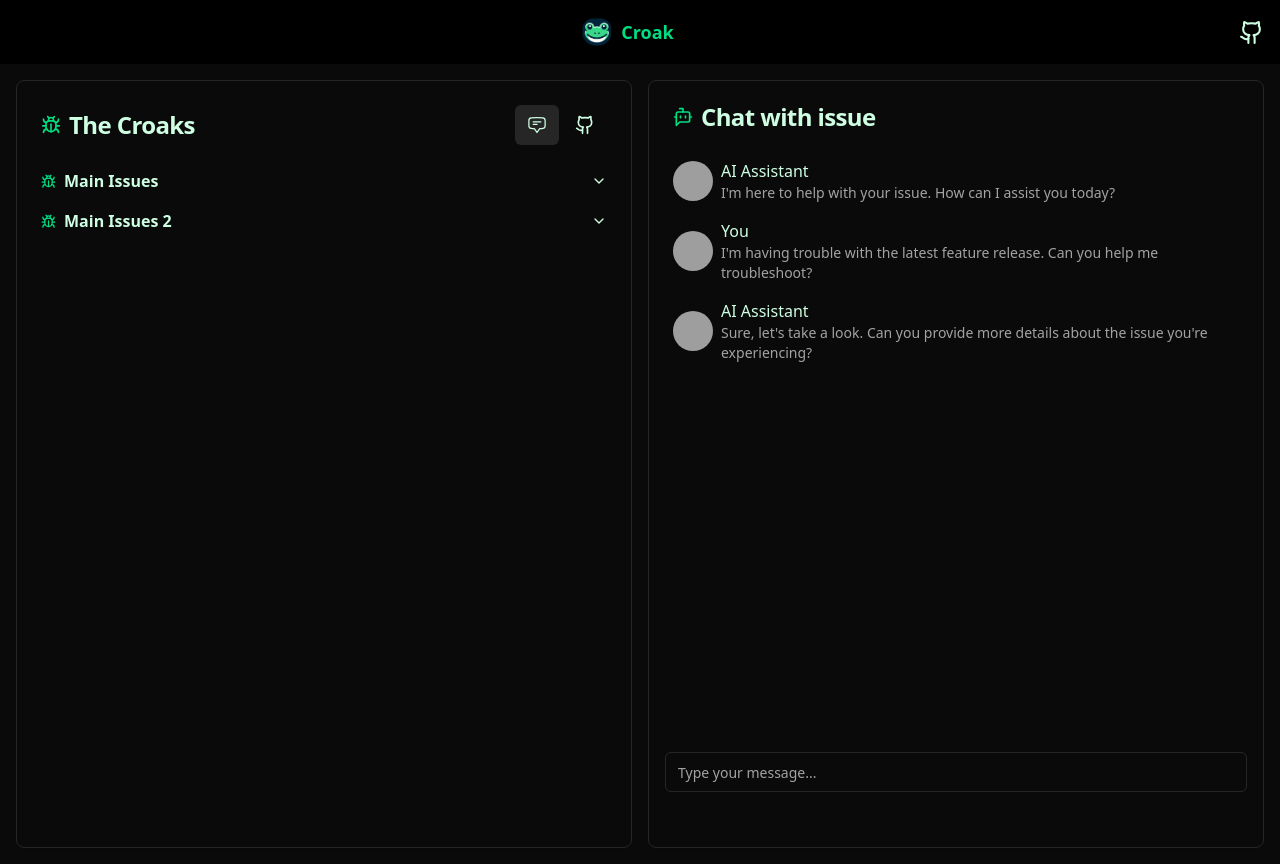
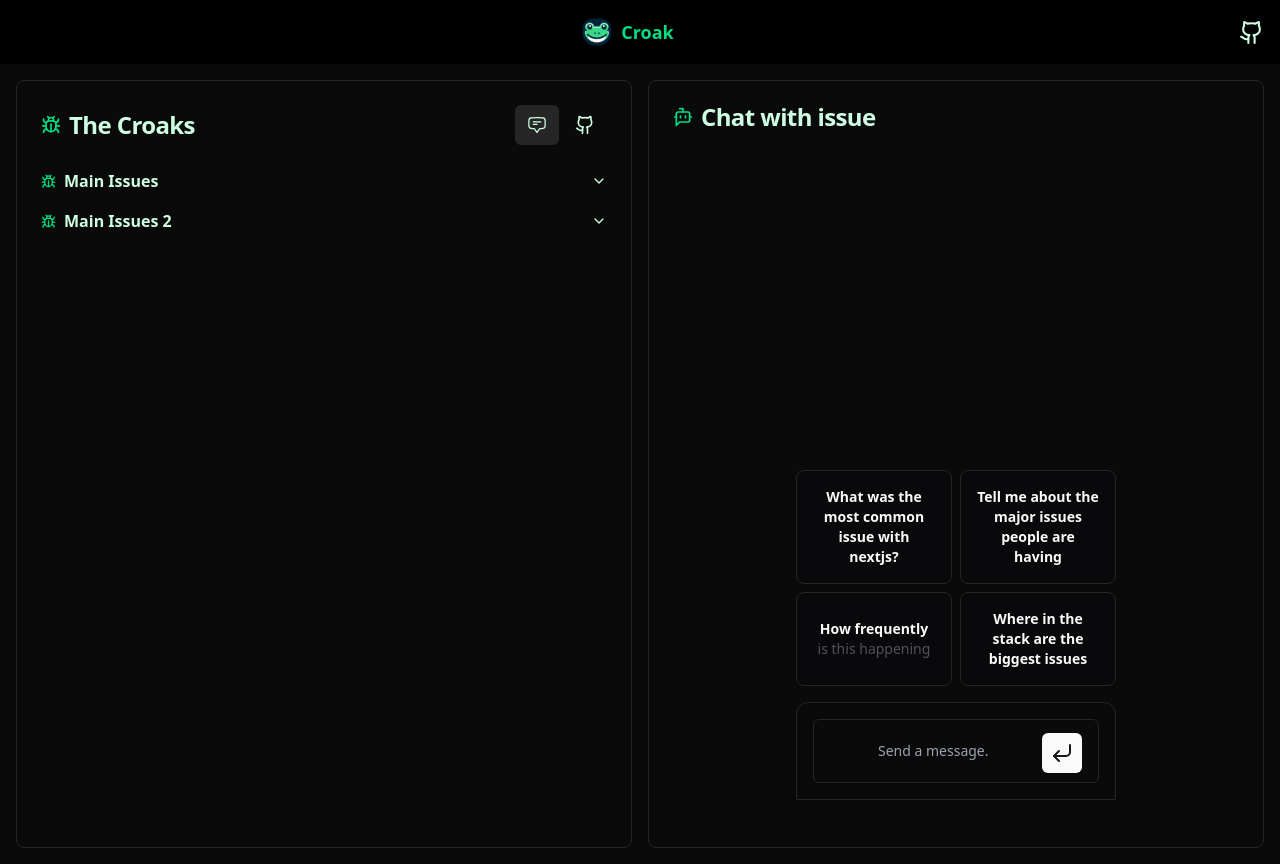
Before and after one commit to Mats-Dodd/croak, a Next.js app in the folder apps/web/: page / in a window 1280 px wide. Built offline with nearby package versions, Linux system fonts and the light colour scheme; grey boxes are pictures that could not be loaded.

Commit message:
chat stuff

```diff
--- /dev/null
+++ b/apps/web/app/_components/fancyTextArea.tsx
@@ -0,0 +1,136 @@
+"use client";
+
+import { Button } from "@/components/ui/button";
+import { Separator } from "@/components/ui/separator";
+import {
+  Tooltip,
+  TooltipContent,
+  TooltipTrigger,
+} from "@/components/ui/tooltip";
+import { cn } from "@/lib/utils";
+import { useChat } from "ai/react";
+import { Bot, CornerDownLeft, User } from "lucide-react";
+import { useParams, useRouter } from "next/navigation";
+import { useRef } from "react";
+import Textarea from "react-textarea-autosize";
+import { useEnterSubmit } from "./useEnterSubmit";
+export const dynamic = "force-dynamic";
+
+const exampleMessages = [
+  {
+    heading: "What was the most common issue with nextjs?",
+    message: `What was the most common issue with nextjs?`,
+  },
+  {
+    heading: "Tell me about the major issues people are having",
+    message: "Tell me about the major issues people are having",
+  },
+  {
+    heading: "How frequently ",
+    subheading: "is this happening",
+    message: `How frequently is this happening`,
+  },
+  {
+    heading: "Where in the stack are the biggest issues",
+    message: `Where in the stack are the biggest issues`,
+  },
+];
+
+export default function FancyTextArea() {
+  const params = useParams<{ meetId: string }>();
+  const inputRef = useRef<HTMLTextAreaElement>(null);
+  const { formRef, onKeyDown } = useEnterSubmit();
+  const router = useRouter();
+  const {
+    messages,
+    input,
+    handleInputChange,
+    handleSubmit,
+    setInput,
+    setMessages,
+    error,
+  } = useChat({
+    api: "/api/chat",
+  });
+
+  return (
+    <div className="stretch mx-auto flex w-full flex-col items-center py-24">
+      <div className="w-full px-4 lg:w-[60ch]">
+        {messages.map((m, i) => (
+          <div key={m.id}>
+            <div className="flex flex-row whitespace-pre-wrap py-4">
+              <div
+                className={cn(
+                  "flex size-8 shrink-0 select-none items-center justify-center rounded-md border shadow",
+                  m.role === "user"
+                    ? "bg-background"
+                    : "bg-primary text-primary-foreground"
+                )}
+              >
+                {m.role === "user" ? <User /> : <Bot />}
+              </div>
+              <div className="ml-4">{m.content}</div>
+            </div>
+            {i < messages.length - 1 && <Separator className="my-4" />}
+          </div>
+        ))}
+      </div>
+
+      <div className="fixed bottom-0 w-full lg:w-3/12">
+        <div className="mb-4 grid grid-cols-2 gap-2 px-4 sm:px-0">
+          {messages.length === 0 &&
+            exampleMessages.map((example, index) => (
+              <form key={example.heading} onSubmit={handleSubmit}>
+                <button
+                  key={example.heading}
+                  type="submit"
+                  className={`h-full w-full cursor-pointer rounded-lg border bg-white p-4 hover:bg-zinc-50 dark:bg-zinc-950 dark:hover:bg-zinc-900 ${
+                    index > 1 && "hidden md:block"
+                  }`}
+                  onClick={() => setInput(example.message)}
+                >
+                  <div className="text-sm font-semibold">{example.heading}</div>
+                  <div className="text-sm text-zinc-600">
+                    {example.subheading}
+                  </div>
+                </button>
+              </form>
+            ))}
+        </div>
+
+        <div className="space-y-4 border-t bg-background px-4 py-2 shadow-lg sm:rounded-t-xl sm:border md:py-4">
+          <form ref={formRef} onSubmit={handleSubmit}>
+            <div className="relative flex max-h-60 w-full grow flex-col overflow-hidden bg-background px-8 sm:rounded-md sm:border sm:px-12">
+              <Textarea
+                ref={inputRef}
+                tabIndex={0}
+                onKeyDown={onKeyDown}
+                placeholder="Send a message."
+                className="min-h-[60px] w-full resize-none bg-transparent px-4 py-[1.3rem] focus-within:outline-none sm:text-sm"
+                autoFocus
+                spellCheck={false}
+                autoComplete="off"
+                autoCorrect="off"
+                name="message"
+                rows={1}
+                value={input}
+                onChange={(e) => setInput(e.target.value)}
+              />
+              <div className="absolute right-0 top-[13px] sm:right-4">
+                <Tooltip>
+                  <TooltipTrigger asChild>
+                    <Button type="submit" size="icon">
+                      <CornerDownLeft />
+                      <span className="sr-only">Send message</span>
+                    </Button>
+                  </TooltipTrigger>
+                  <TooltipContent>Send message</TooltipContent>
+                </Tooltip>
+              </div>
+            </div>
+          </form>
+        </div>
+      </div>
+    </div>
+  );
+}
--- /dev/null
+++ b/apps/web/app/_components/useEnterSubmit.ts
@@ -0,0 +1,23 @@
+import { useRef, type RefObject } from "react";
+
+export function useEnterSubmit(): {
+  formRef: RefObject<HTMLFormElement>;
+  onKeyDown: (event: React.KeyboardEvent<HTMLTextAreaElement>) => void;
+} {
+  const formRef = useRef<HTMLFormElement>(null);
+
+  const handleKeyDown = (
+    event: React.KeyboardEvent<HTMLTextAreaElement>
+  ): void => {
+    if (
+      event.key === "Enter" &&
+      !event.shiftKey &&
+      !event.nativeEvent.isComposing
+    ) {
+      formRef.current?.requestSubmit();
+      event.preventDefault();
+    }
+  };
+
+  return { formRef, onKeyDown: handleKeyDown };
+}
--- /dev/null
+++ b/apps/web/app/api/chat/route.ts
@@ -0,0 +1,13 @@
+import { openai } from "@ai-sdk/openai";
+import { streamText, convertToCoreMessages } from "ai";
+
+export async function POST(req: Request) {
+  const { messages } = await req.json();
+
+  const result = await streamText({
+    model: openai("gpt-4-turbo"),
+    messages: convertToCoreMessages(messages),
+  });
+
+  return result.toDataStreamResponse();
+}
--- a/apps/web/app/layout.tsx
+++ b/apps/web/app/layout.tsx
@@ -2,6 +2,7 @@ import type { Metadata } from "next";
 import localFont from "next/font/local";
 import "./globals.css";
 import { ThemeProvider } from "@/components/theme-provider";
+import { TooltipProvider } from "@/components/ui/tooltip";
 
 const geistSans = localFont({
   src: "./fonts/GeistVF.woff",
@@ -34,7 +35,7 @@ export default function RootLayout({
             enableSystem
             disableTransitionOnChange
           >
-            {children}
+            <TooltipProvider>{children}</TooltipProvider>
           </ThemeProvider>
         </body>
       </html>
--- a/apps/web/app/page.tsx
+++ b/apps/web/app/page.tsx
@@ -13,10 +13,11 @@ import { useState } from "react";
 import MessageComponent from "./_components/message";
 import { Github, BotMessageSquare, Bug } from "lucide-react";
 import Header from "./_components/header";
+import FancyTextArea from "./_components/fancyTextArea";
 
 export type SubtaskMap = {
   [key: string]: SubtaskMap;
-}
+};
 
 export default function Component() {
   const [selectedIssue, setSelectedIssue] = useState<string | null>(null);
@@ -43,7 +44,7 @@ export default function Component() {
         },
         "Subtask 1.2": {},
       },
-    }
+    },
   };
 
   return (
@@ -83,7 +84,7 @@ export default function Component() {
             </div>
           </CardHeader>
           <CardContent className="space-y-4">
-          { Object.entries(issues).map(([issueTitle, subIssues]) => (
+            {Object.entries(issues).map(([issueTitle, subIssues]) => (
               <IssuesComponent
                 key={issueTitle}
                 issueTitle={issueTitle}
@@ -103,8 +104,8 @@ export default function Component() {
               {selectedIssue && <span>{selectedIssue}</span>}
             </CardDescription>
           </CardHeader>
-        <CardContent className="flex flex-col gap-4 h-full overflow-auto">
-          <MessageComponent
+          {/* <CardContent className="flex flex-col gap-4 h-full overflow-auto"> */}
+          {/* <MessageComponent
             avatarSrc="/placeholder-user.jpg"
             avatarFallback="AI"
             name="AI Assistant"
@@ -129,7 +130,8 @@ export default function Component() {
             placeholder="Type your message..."
             className="w-full"
           />
-        </div>
+        </div> */}
+          <FancyTextArea />
         </Card>
       </div>
     </>
--- /dev/null
+++ b/apps/web/components/ui/separator.tsx
@@ -0,0 +1,31 @@
+"use client"
+
+import * as React from "react"
+import * as SeparatorPrimitive from "@radix-ui/react-separator"
+
+import { cn } from "@/lib/utils"
+
+const Separator = React.forwardRef<
+  React.ElementRef<typeof SeparatorPrimitive.Root>,
+  React.ComponentPropsWithoutRef<typeof SeparatorPrimitive.Root>
+>(
+  (
+    { className, orientation = "horizontal", decorative = true, ...props },
+    ref
+  ) => (
+    <SeparatorPrimitive.Root
+      ref={ref}
+      decorative={decorative}
+      orientation={orientation}
+      className={cn(
+        "shrink-0 bg-border",
+        orientation === "horizontal" ? "h-[1px] w-full" : "h-full w-[1px]",
+        className
+      )}
+      {...props}
+    />
+  )
+)
+Separator.displayName = SeparatorPrimitive.Root.displayName
+
+export { Separator }
--- /dev/null
+++ b/apps/web/components/ui/tooltip.tsx
@@ -0,0 +1,30 @@
+"use client"
+
+import * as React from "react"
+import * as TooltipPrimitive from "@radix-ui/react-tooltip"
+
+import { cn } from "@/lib/utils"
+
+const TooltipProvider = TooltipPrimitive.Provider
+
+const Tooltip = TooltipPrimitive.Root
+
+const TooltipTrigger = TooltipPrimitive.Trigger
+
+const TooltipContent = React.forwardRef<
+  React.ElementRef<typeof TooltipPrimitive.Content>,
+  React.ComponentPropsWithoutRef<typeof TooltipPrimitive.Content>
+>(({ className, sideOffset = 4, ...props }, ref) => (
+  <TooltipPrimitive.Content
+    ref={ref}
+    sideOffset={sideOffset}
+    className={cn(
+      "z-50 overflow-hidden rounded-md border bg-popover px-3 py-1.5 text-sm text-popover-foreground shadow-md animate-in fade-in-0 zoom-in-95 data-[state=closed]:animate-out data-[state=closed]:fade-out-0 data-[state=closed]:zoom-out-95 data-[side=bottom]:slide-in-from-top-2 data-[side=left]:slide-in-from-right-2 data-[side=right]:slide-in-from-left-2 data-[side=top]:slide-in-from-bottom-2",
+      className
+    )}
+    {...props}
+  />
+))
+TooltipContent.displayName = TooltipPrimitive.Content.displayName
+
+export { Tooltip, TooltipTrigger, TooltipContent, TooltipProvider }
```
Also changed, not shown: apps/web/package.json (+7 -1 lines), 1 other file (tests, documents, lock files or other folders). Lines whose indentation alone changed are shown as unchanged.
